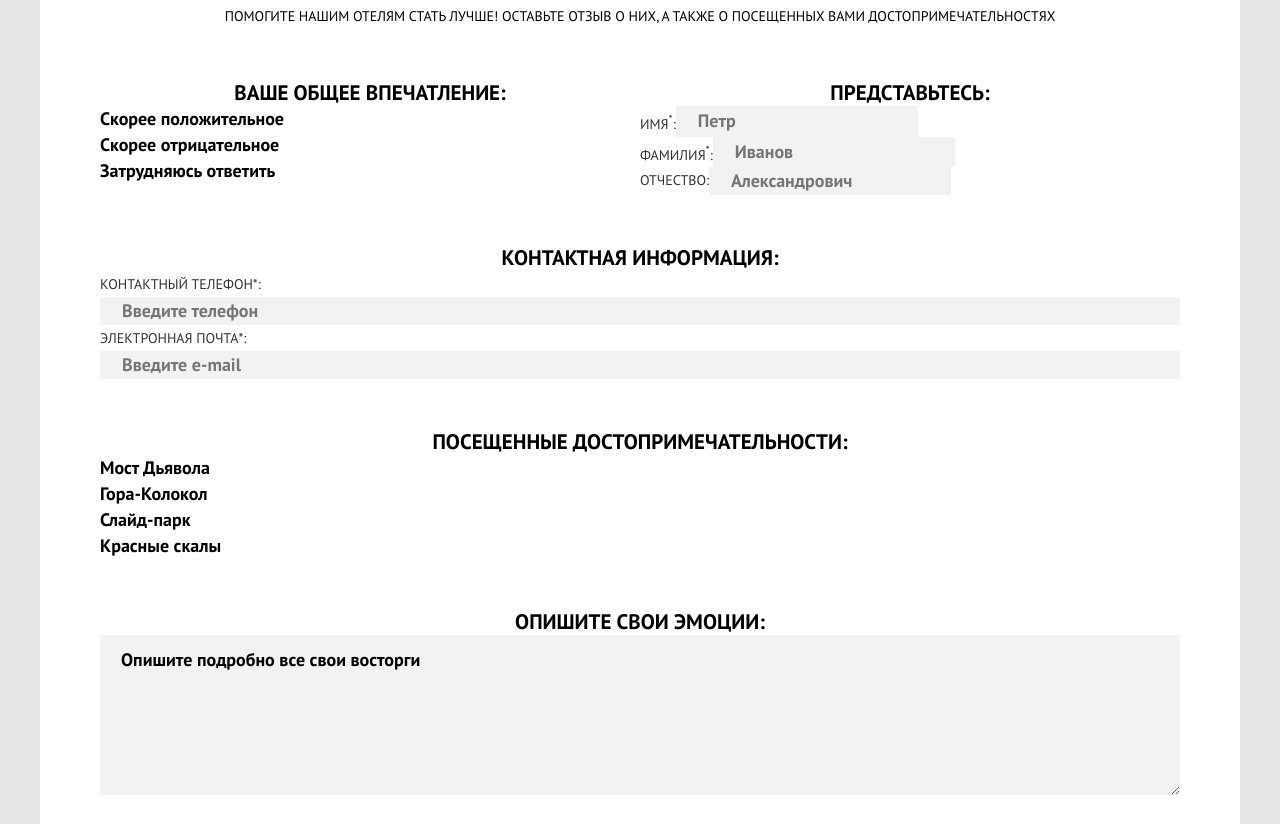
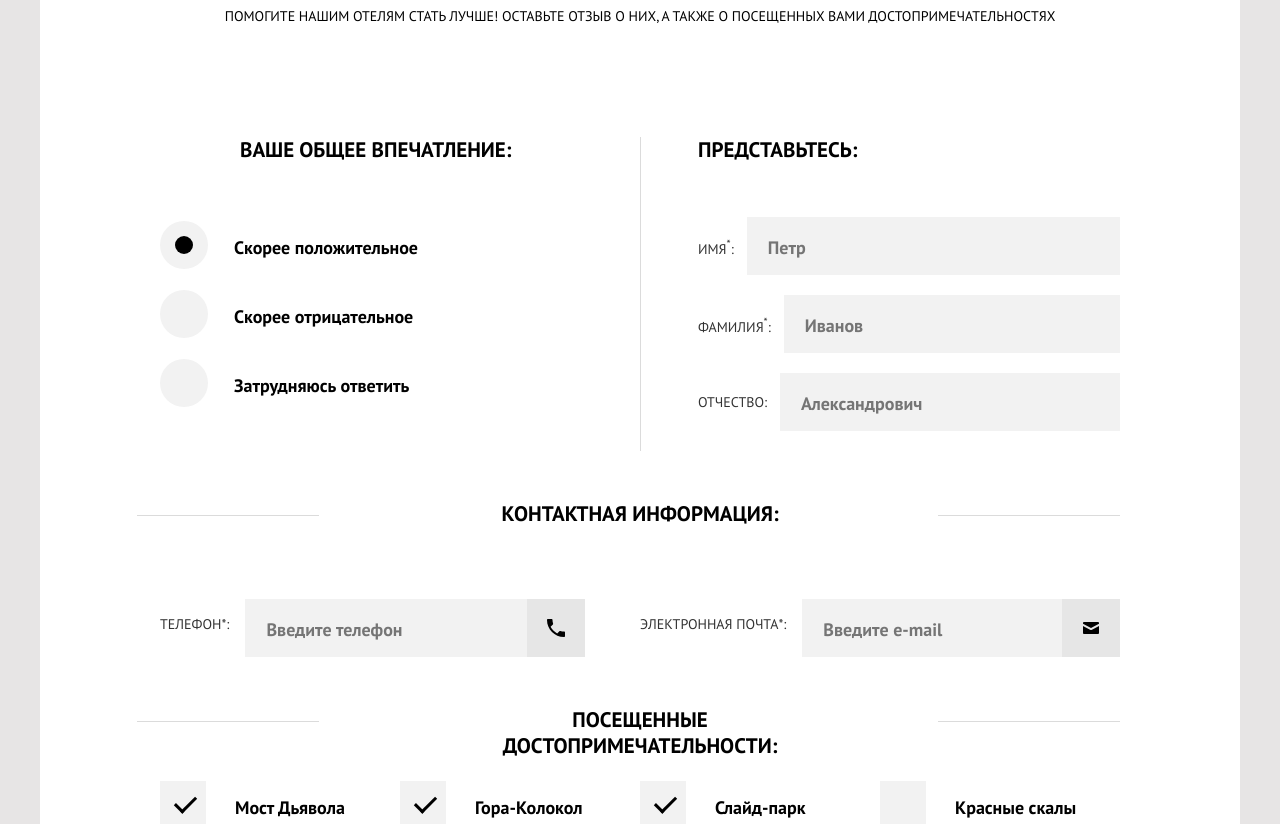
Before and after one commit to PavelMor25/194881-sedona-22, a website: page source/form.html in a window 1280 px wide. Shown: the part 671-1495 px from the top of the page. Drawn offline with nearby package versions, Linux system fonts and the light colour scheme; files that its build step writes are made by us from their sources.

Commit message:
Сделаны декоративные элементы страницы формы

```diff
--- a/source/form.html
+++ b/source/form.html
@@ -52,78 +52,78 @@
       <section class="review">
         <h2 class="visually-hidden">Форма отзыва</h2>
         <form class="form-review">
-          <fieldset class="form-review__fieldset form-review__fieldset--half">
+          <fieldset class="form-review__fieldset form-review__fieldset--half form-review__fieldset--name-style">
             <p class="form-review__title">Представьтесь:</p>
-            <div class="form-rewiew__input-section">
+            <div class="form-review__input-section">
               <label class="form-review__label" for="first-name-id">Имя<sup>*</sup>:</label>
               <input class="form-review__input first-name-input" type="text" name="first-name" id="first-name-id"
                 placeholder="Петр">
             </div>
-            <div class="form-rewiew__input-section">
+            <div class="form-review__input-section">
               <label class="form-review__label" for="second-name-id">Фамилия<sup>*</sup>:</label>
               <input class="form-review__input second-name-input" type="text" name="second-name" id="second-name-id"
                 placeholder="Иванов">
             </div>
-            <div class="form-rewiew__input-section">
+            <div class="form-review__input-section">
               <label class="form-review__label" for="patronymic-name-id">Отчество:</label>
               <input class="form-review__input patronymic-name-input" type="text" name="patronymic-name"
                 id="patronymic-name-id" placeholder="Александрович">
             </div>
           </fieldset>
-          <fieldset class="form-review__fieldset">
+          <fieldset class="form-review__fieldset form-review__fieldset--contacts-style">
             <p class="form-review__title">Контактная информация:</p>
-            <div class="form-rewiew__input-section form-rewiew__input-section--column">
-              <label class="form-review__label" for="tel-id">Контактный телефон*:</label>
+            <div class="form-review__input-section form-review__input-section--column form-review__input-section-tel">
+              <label class="form-review__label" for="tel-id"><span>Контактный</span> телефон*:</label>
               <input class="form-review__input tel-input" type="tel" name="tel" id="tel-id"
                 placeholder="Введите телефон">
             </div>
-            <div class="form-rewiew__input-section form-rewiew__input-section--column">
+            <div class="form-review__input-section form-review__input-section--column form-review__input-section-email">
               <label class="form-review__label" for="email-id">Электронная почта*:</label>
               <input class="form-review__input email-input" type="email" name="email" id="email-id"
                 placeholder="Введите e-mail">
             </div>
           </fieldset>
-          <fieldset class="form-review__fieldset form-review__fieldset--half form-review__fieldset--first">
+          <fieldset class="form-review__fieldset form-review__fieldset--half form-review__fieldset--first form-review__fieldset--impression-style">
             <p class="form-review__title">Ваше общее впечатление:</p>
-            <div class="form-rewiew__input-section">
+            <div class="form-review__input-section">
               <input class="form-review__input input-radio visually-hidden" type="radio" name="impression" id="good-id"
                 value="good" checked>
               <label class="form-review__label label-text-bigger" for="good-id">Скорее положительное</label>
             </div>
-            <div class="form-rewiew__input-section">
+            <div class="form-review__input-section">
               <input class="form-review__input input-radio visually-hidden" type="radio" name="impression" id="bad-id"
                 value="bad">
               <label class="form-review__label label-text-bigger" for="bad-id">Скорее отрицательное</label>
             </div>
-            <div class="form-rewiew__input-section">
+            <div class="form-review__input-section">
               <input class="form-review__input input-radio visually-hidden" type="radio" name="impression"
                 id="difficult-id" value="difficult">
               <label class="form-review__label label-text-bigger" for="difficult-id">Затрудняюсь ответить</label>
             </div>
           </fieldset>
-          <fieldset class="form-review__fieldset">
-            <p class="form-review__title">посещенные достопримечательности:</p>
-            <div class="form-rewiew__input-section">
+          <fieldset class="form-review__fieldset form-review__fieldset--attractions-style">
+            <p class="form-review__title">посещенные<br> достопримечательности:</p>
+            <div class="form-review__input-section">
               <input class="form-review__input input-checkbox visually-hidden" type="checkbox" name="bridge"
                 id="birdge-id" checked>
               <label class="form-review__label label-text-bigger" for="birdge-id">Мост Дьявола</label>
             </div>
-            <div class="form-rewiew__input-section">
+            <div class="form-review__input-section">
               <input class="form-review__input input-checkbox visually-hidden" type="checkbox" name="mountain"
                 id="mountain-id" checked>
               <label class="form-review__label label-text-bigger" for="mountain-id">Гора-Колокол</label>
             </div>
-            <div class="form-rewiew__input-section">
+            <div class="form-review__input-section">
               <input class="form-review__input input-checkbox visually-hidden" type="checkbox" name="park" id="park-id"
                 checked>
               <label class="form-review__label label-text-bigger" for="park-id">Слайд-парк</label>
             </div>
-            <div class="form-rewiew__input-section">
+            <div class="form-review__input-section">
               <input class="form-review__input input-checkbox visually-hidden" type="checkbox" name="rock" id="rock-id">
               <label class="form-review__label label-text-bigger" for="rock-id">Красные скалы</label>
             </div>
           </fieldset>
-          <fieldset class="form-review__fieldset">
+          <fieldset class="form-review__fieldset form-review__fieldset--emotions-style">
             <p class="form-review__title">Опишите свои эмоции:</p>
             <textarea class="form-review__textarea">Опишите подробно все свои восторги</textarea>
           </fieldset>
--- a/source/less/blocks/form-review.less
+++ b/source/less/blocks/form-review.less
@@ -1,15 +1,25 @@
 .form-review {
   background: transparent;
-  padding: 0 20px;
 }
 
 .form-review__fieldset {
-  padding: 0;
+  position: relative;
+  display: flex;
+  flex-direction: column;
   padding-top: 20px;
   margin: 0;
   background: transparent;
   border: none;
   box-sizing: border-box;
+
+  &::before {
+    .pseudo();
+    top: 0;
+    left: -23px;
+    width: 114%;
+    height: 1px;
+    background: @extra-grey;
+  }
 }
 
 .form-review__fieldset:last-of-type {
@@ -17,22 +27,24 @@
 }
 
 .form-review__title {
+  width: 100%;
   text-align: center;
   .text-parametr(18px; 700; 26px);
   margin: 0;
   padding: 0;
 }
 
-.form-rewiew__input-section {
+.form-review__input-section {
   display: flex;
 }
 
-.form-rewiew__input-section--column {
-  display: flex;
+.form-review__input-section--column {
   flex-direction: column;
+  align-items: stretch;
 }
 
 .form-review__label {
+  position: relative;
   .text-parametr(14px; 400; 26px);
   color: @extra-black;
 }
@@ -52,7 +64,55 @@
   text-transform: none;
   border: none;
   background: @basic-grey;
-  padding-left: 22px;
+  padding: 18px 5px 14px 21px;
+}
+
+.input-radio + .form-review__label {
+  &::before {
+    .pseudo();
+    left: 0;
+    top: -14px;
+    width: 48px;
+    height: 48px;
+    border-radius: 50%;
+    background: @basic-grey;
+  }
+}
+
+.input-radio:checked + .form-review__label {
+  &::after {
+    .pseudo();
+    left: 15px;
+    top: 1px;
+    width: 18px;
+    height: 18px;
+    border-radius: 50%;
+    background: @basic-black;
+  }
+}
+
+.input-checkbox + .form-review__label {
+  &::before {
+    .pseudo();
+    left: 0;
+    top: -14px;
+    width: 46px;
+    height: 46px;
+    background: @basic-grey;
+  }
+}
+
+.input-checkbox:checked + .form-review__label {
+  &::after {
+    .pseudo();
+    left: 15px;
+    top: 1px;
+    width: 18px;
+    height: 9px;
+    border-bottom: 3px solid @basic-black;
+    border-left: 3px solid @basic-black;
+    transform: rotate(-45deg);
+  }
 }
 
 .form-review__textarea {
@@ -79,9 +139,136 @@
   color: @extra-black;
 }
 
+// form-review__fieldset--name-style
+
+.form-review__fieldset--name-style {
+  padding-bottom: 25px;
+
+  .form-review__title {
+    margin-bottom: 19px;
+  }
+
+  label {
+    margin-right: 13px;
+  }
+
+  input {
+    flex-grow: 1;
+  }
+
+  .form-review__input-section {
+    margin-bottom: 20px;
+    align-items: center;
+  }
+
+  .form-review__input-section:last-of-type {
+    margin-bottom: 20px;
+  }
+}
+
+// form-review__fieldset--contacts-style
+
+.form-review__fieldset--contacts-style {
+  padding-bottom: 28px;
+
+  .form-review__title {
+    margin-bottom: 17px;
+  }
+
+  .form-review__input-section {
+    margin-bottom: 14px;
+  }
+
+  .form-review__input-section:last-of-type {
+    margin-bottom: 0;
+  }
+
+  label {
+    padding-left: 22px;
+    margin-bottom: 8px;
+  }
+}
+
+.form-review__input-section-tel {
+  position: relative;
+
+  &::after {
+    .pseudo();
+    right: 0;
+    bottom: 0;
+    width: 58px;
+    height: 58px;
+    background: @extra-grey-dark-more url("../img/icon/phone.svg") no-repeat 50%;
+  }
+}
+
+.form-review__input-section-email {
+  position: relative;
+
+  &::after {
+    .pseudo();
+    right: 0;
+    bottom: 0;
+    width: 58px;
+    height: 58px;
+    background: @extra-grey-dark-more url("../img/icon/mail.svg") no-repeat 50%;
+  }
+}
+
+// form-review__fieldset--impression-style
+
+.form-review__fieldset--impression-style {
+  padding-bottom: 41px;
+
+  .form-review__title {
+    margin-bottom: 37px;
+  }
+
+  .form-review__input-section {
+    margin-bottom: 43px;
+  }
+
+  .form-review__input-section:last-of-type {
+    margin-bottom: 0;
+  }
+
+  label {
+    padding-left: 74px;
+  }
+}
+
+// form-review__fieldset--attractions-style
+
+.form-review__fieldset--attractions-style {
+  padding-bottom: 39px;
+
+  .form-review__title {
+    margin-bottom: 36px;
+  }
+
+  .form-review__input-section {
+    margin-bottom: 54px;
+  }
+
+  .form-review__input-section:last-of-type {
+    margin-bottom: 0;
+  }
+
+  label {
+    padding-left: 75px;
+  }
+}
+
+// form-review__fieldset--emotions-style
+
+.form-review__fieldset--emotions-style {
+  .form-review__title {
+    margin-bottom: 15px;
+  }
+}
+
 @media (min-width: @tablet-width) {
   .form-review {
-    padding: 0 60px;
     display: flex;
     flex-wrap: wrap;
     justify-content: space-between;
@@ -92,6 +279,62 @@
     margin-bottom: 50px;
     width: 100%;
     order: 2;
+
+    &::before {
+      display: none;
+    }
+  }
+
+  // form-review__fieldset--name-style
+
+  .form-review__fieldset--name-style {
+    padding: 0;
+    padding-left: 58px;
+
+    &::after {
+      .pseudo();
+      left: 0;
+      width: 1px;
+      height: 100%;
+      background: @extra-grey-dark-extra;
+    }
+  }
+
+  .form-review__fieldset--name-style .form-review__title {
+    text-align: left;
+  }
+
+  .form-review__fieldset--contacts-style,
+  .form-review__fieldset--attractions-style,
+  .form-review__fieldset--emotions-style {
+    &::after,
+    &::before {
+      display: block;
+      .pseudo();
+      top: 14px;
+      width: 19%;
+      height: 1px;
+      background: @extra-grey-dark-extra;
+    }
+
+    &::after {
+      right: 0;
+    }
+  }
+
+  .form-review__fieldset--impression-style .form-review__title {
+    text-align: left;
+  }
+
+  .form-review__fieldset--attractions-style {
+    padding: 0 100px;
+    flex-direction: row;
+    flex-wrap: wrap;
+
+    .form-review__input-section {
+      width: 50%;
+      margin-bottom: 62px;
+    }
   }
 
   .form-review__title {
@@ -116,3 +359,62 @@
     order: 2;
   }
 }
+
+@media (min-width: @desktop-width) {
+  .form-review__fieldset--name-style {
+    .form-review__title {
+      margin-bottom: 54.5px;
+    }
+  }
+
+  .form-review__fieldset--contacts-style {
+    flex-direction: row;
+    flex-wrap: wrap;
+
+    .form-review__title {
+      margin-bottom: 71.5px;
+    }
+
+    .form-review__input-section {
+      width: 50%;
+      flex-direction: row;
+      align-items: center;
+      margin: 0;
+    }
+
+    .form-review__label {
+      padding: 0;
+      margin-right: 16px;
+    }
+
+    .form-review__input {
+      width: 257px;
+    }
+
+    span {
+      display: none;
+    }
+  }
+
+  .form-review__input-section-tel {
+    &::after {
+      right: 55px;
+    }
+  }
+
+  .form-review__fieldset--impression-style {
+    .form-review__title {
+      padding-left: 80px;
+      margin-bottom: 72.5px;
+    }
+  }
+
+  .form-review__fieldset--attractions-style {
+    padding: 0;
+
+    .form-review__input-section {
+      width: 25%;
+      margin: 0;
+    }
+  }
+}
--- /dev/null
+++ b/source/less/blocks/review.less
@@ -0,0 +1,15 @@
+.review {
+  padding: 0 20px;
+}
+
+@media (min-width: @tablet-width) {
+  .review {
+    padding: 67.5px 60px 61px 60px;
+  }
+}
+
+@media (min-width: @desktop-width) {
+  .review {
+    padding: 56.5px 120px 66px 120px;
+  }
+}
--- a/source/less/global/variables.less
+++ b/source/less/global/variables.less
@@ -10,6 +10,8 @@
 @extra-blue-dark: #5496bd;
 @extra-grey: #e5e5e5;
 @extra-grey-dark: #d5d5d5;
+@extra-grey-dark-extra: #dbdbdb;
+@extra-grey-dark-more: #e6e6e6;
 @extra-black: #333333;
 @basic-brown: #766357;
 @extra-brown: #604e43;
--- a/source/less/style.less
+++ b/source/less/style.less
@@ -20,6 +20,7 @@
 @import "blocks/page-footer.less";
 @import "blocks/social.less";
 @import "blocks/copyright.less";
+@import "blocks/review.less";
 @import "blocks/form-review.less";
 @import "blocks/gallery.less";
 @import "blocks/video.less";
```
